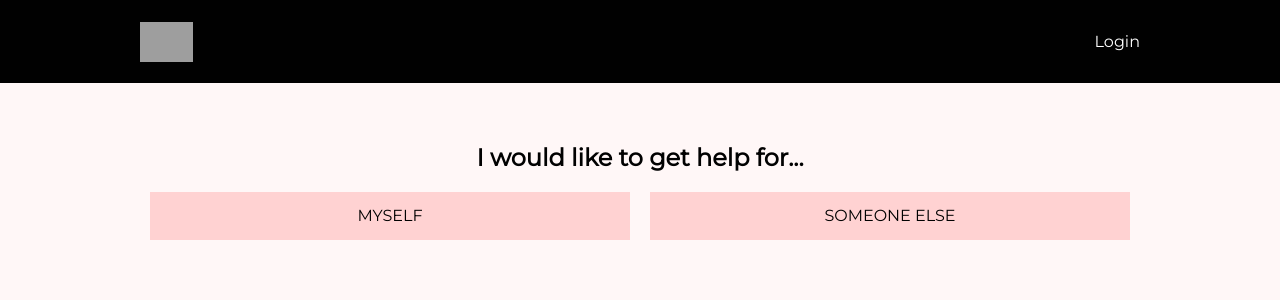
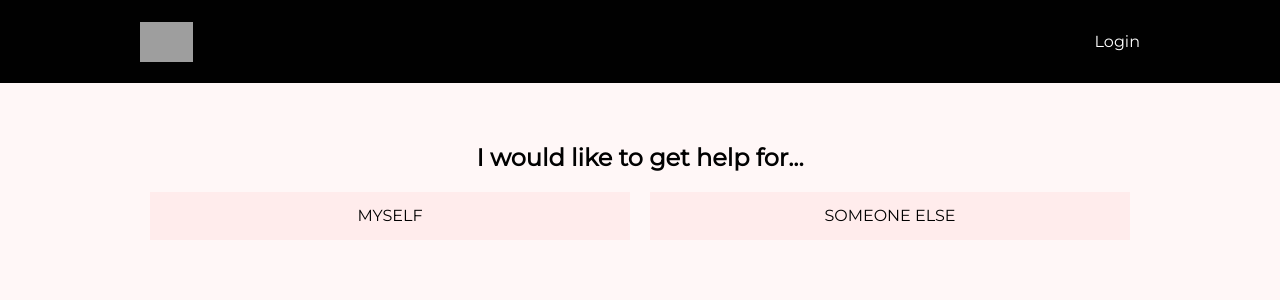
Before and after one commit to HFH-Heart-On-My-Sleeve/RealMates-UI, a React (Create React App) app: page / in a window 1280 px wide. Shown: the top 300 px of the page. Built offline with nearby package versions, Linux system fonts and the light colour scheme; grey boxes are pictures that could not be loaded.

Commit message:
Add new light pink color

```diff
--- a/src/components/filter-options/FilterGrid.scss
+++ b/src/components/filter-options/FilterGrid.scss
@@ -20,7 +20,7 @@
     margin-right: 16px;
     padding: 8px;
     cursor: pointer;
-    background: #ffecec;
+    background: $pink-bg;
     color: $black;
     border: 1px solid #ffecec;
   }
--- a/src/components/seeking-help/index.scss
+++ b/src/components/seeking-help/index.scss
@@ -13,8 +13,8 @@
     width: 100%;
     height: 48px;
     margin-bottom: 16px;
-    background: $pink;
-    border: 1px solid $pink;
+    background: $pink-bg;
+    border: 1px solid $pink-bg;
     text-decoration: none;
     color: $black;
     font-size: inherit;
--- a/src/variables.scss
+++ b/src/variables.scss
@@ -2,3 +2,4 @@ $pink: #FFD2D2;
 $black: #010101;
 $white: #fff;
 $pale-pink: #FFF7F7;
+$pink-bg: #ffecec;
```
